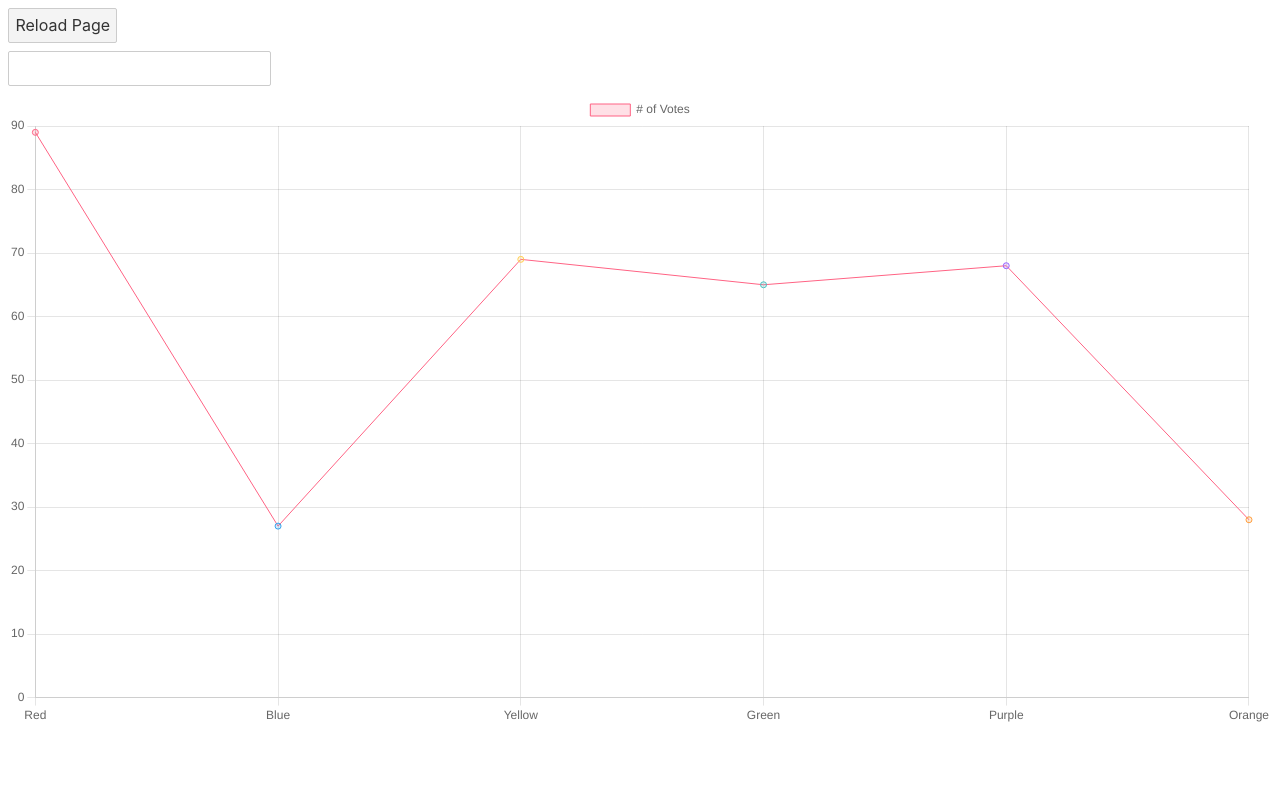
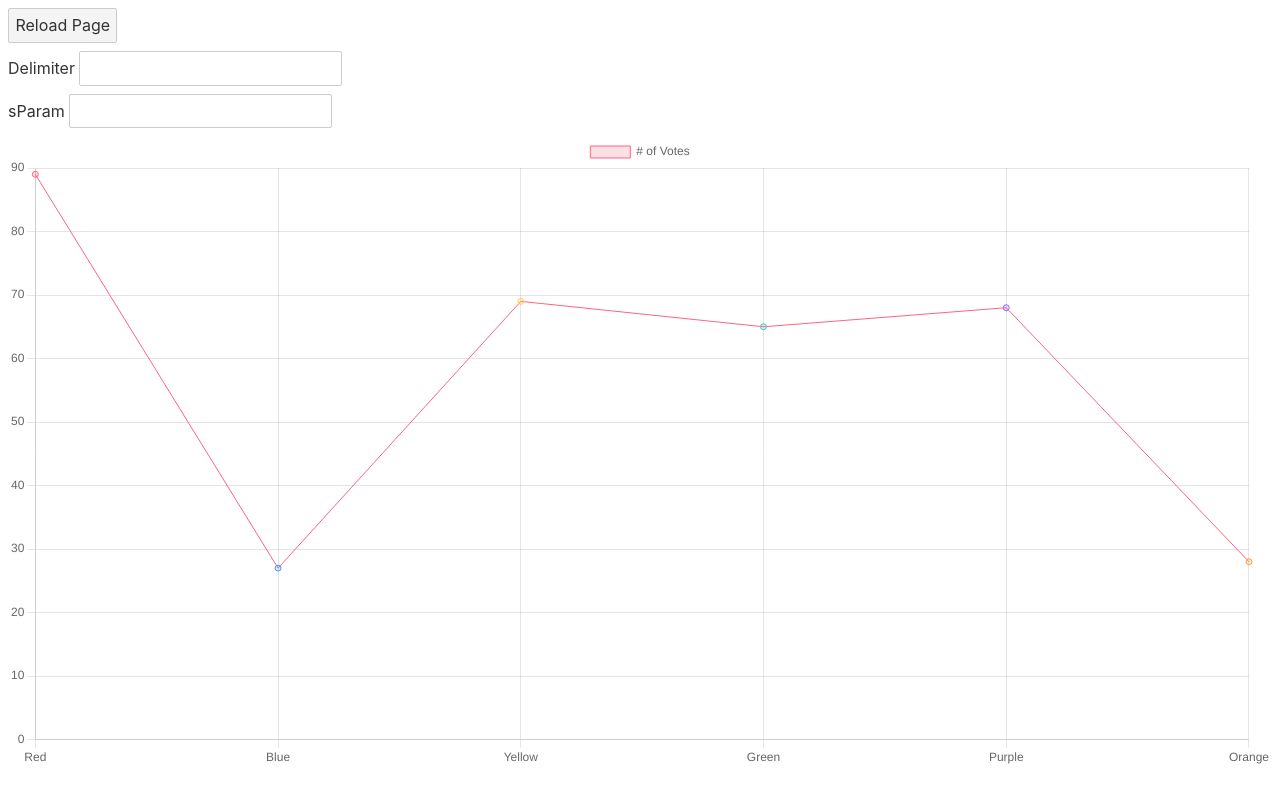
Before and after one commit to sontii/Svelte-Chart, a Svelte app in the folder my-svelte-project/: page / in a window 1280 px wide. Built offline with nearby package versions, Linux system fonts and the light colour scheme.

Commit message:
sparam const

```diff
--- a/my-svelte-project/src/App.svelte
+++ b/my-svelte-project/src/App.svelte
@@ -34,7 +34,15 @@
 <div>
 	<button on:click={reloadPage}>Reload Page</button>
 </div>
-
-	<input type="text" on:input={e => delimiter(e.target.value)}>
+	<label for="delimiter">Delimiter</label>
+	<input id="delimiter" type="text" on:input={e => delimiter(e.target.value)}><br>
+	<label for="sParam">sParam</label>
+	<input id="sParam" type="text" on:input={e => sParam(e.target.value)}>
 
 <Chart {data}/>
+
+<style>
+	label {
+		display: inline;
+	}
+</style>
```
